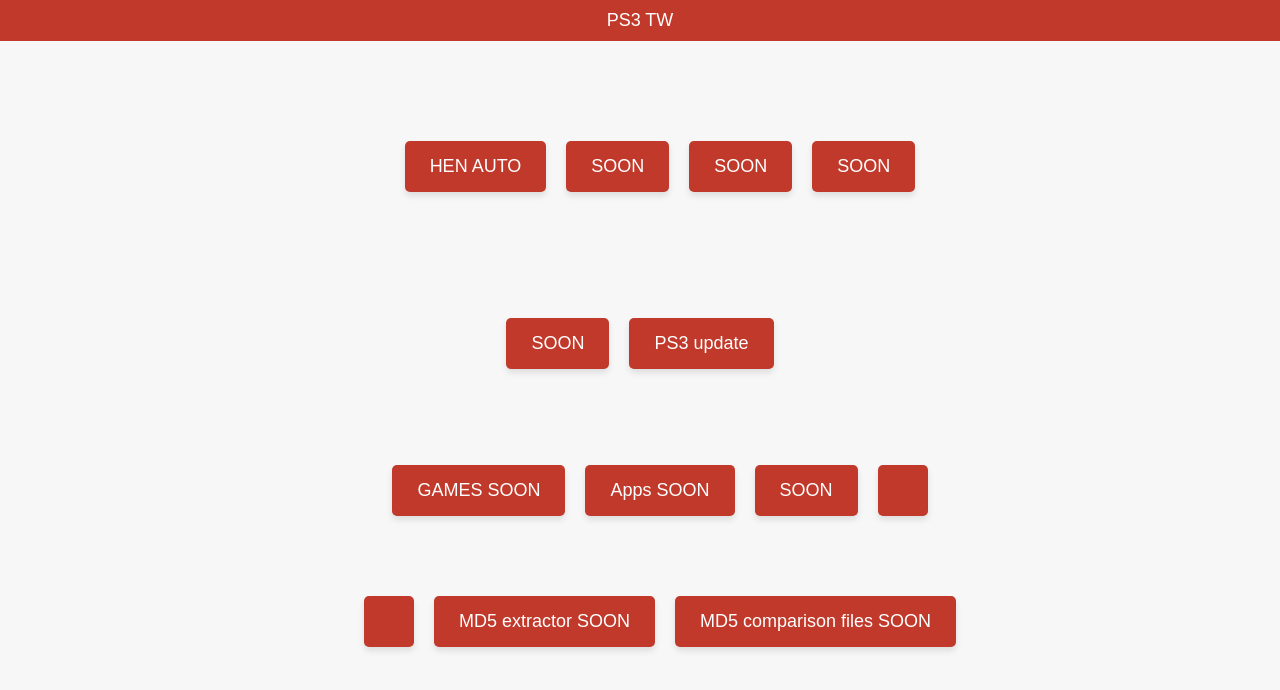
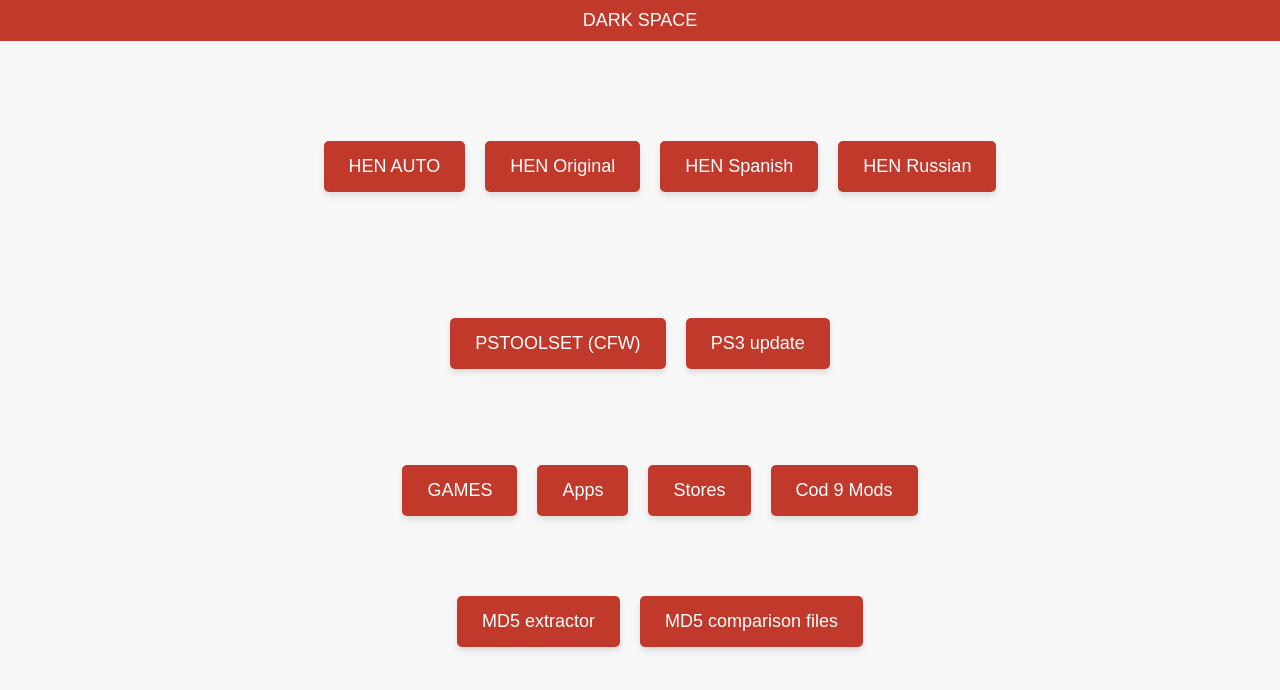
Before and after one commit to TW-N/PS3-TW, a plain HTML site: page index.html in a window 1280 px wide. Drawn offline with Linux system fonts and the light colour scheme.

Commit message:
Update index.html

```diff
--- a/index.html
+++ b/index.html
@@ -3,7 +3,7 @@
 <head>
   <meta charset="UTF-8">
   <meta name="viewport" content="width=device-width, initial-scale=1.0">
-  <title>PS3 TW</title>
+  <title>DARK SPACE</title>
   <meta name="google-site-verification" content="CEQXsIwBr0WaDHVZOl_MyH8TjTWKg_yE3xLFaCo1Dh8" />
  <style>
     body {
@@ -89,7 +89,7 @@
   <header>
     <nav>
       <ul>
-        <li><a href="">PS3 TW</a></li>
+        <li><a href="https://discord.gg/Q5GtUg94dk">DARK SPACE</a></li>
       </ul>
     </nav>
   </header>
@@ -97,17 +97,17 @@
   <main>
     <section id="hen">
       <div class="link-container">
-        <a href="HENSA/index.html">HEN AUTO</a>
-        <a href="https://dsdarkspace.github.io/1/">SOON</a>
-        <a href="HEN2/index.html">SOON</a>
-        <a href="HEN3/index.html">SOON</a>
+        <a href="HEN4/hen491.html">HEN AUTO</a>
+        <a href="https://dsdarkspace.github.io/1/">HEN Original</a>
+        <a href="HEN2/index.html">HEN Spanish</a>
+        <a href="HEN3/index.html">HEN Russian</a>
       </div>
     </section>
   </main>
 <br><br>
 <section id="hen">
   <div class="link-container">
-    <a href="https://www.ps3toolset.com/bgtoolset/">SOON</a>
+    <a href="https://www.ps3toolset.com/bgtoolset/">PSTOOLSET (CFW)</a>
     <a href="./PS3UPDATE/index.html">PS3 update</a>
 
   </div>
@@ -117,10 +117,10 @@
   <main>
     <section id="app_librey">
       <div class="link-container">
-        <a href="./GAMES/games.html">GAMES SOON</a>
-        <a href="./apps/index.html">Apps SOON</a>
-        <a href="./stors/index.html">SOON</a>
-        <a href="./mod_cod9/index.html"Mods SOON</a>
+        <a href="./GAMES/games.html">GAMES</a>
+        <a href="./apps/index.html">Apps</a>
+        <a href="./stors/index.html">Stores</a>
+        <a href="./mod_cod9/index.html">Cod 9 Mods</a>
       </div>
     </section>
   </main>
@@ -129,8 +129,8 @@
   <main>
     <section id="app_librey">
       <div class="link-container">
-        <a href="./MD5/MD5 extractor.html">MD5 extractor SOON</a>
-        <a href="./MD5/MD5 comparison between two files.html">MD5 comparison files SOON</a>
+        <a href="./MD5/MD5 extractor.html">MD5 extractor</a>
+        <a href="./MD5/MD5 comparison between two files.html">MD5 comparison files</a>
       </div>
     </section>
   </main>
```
